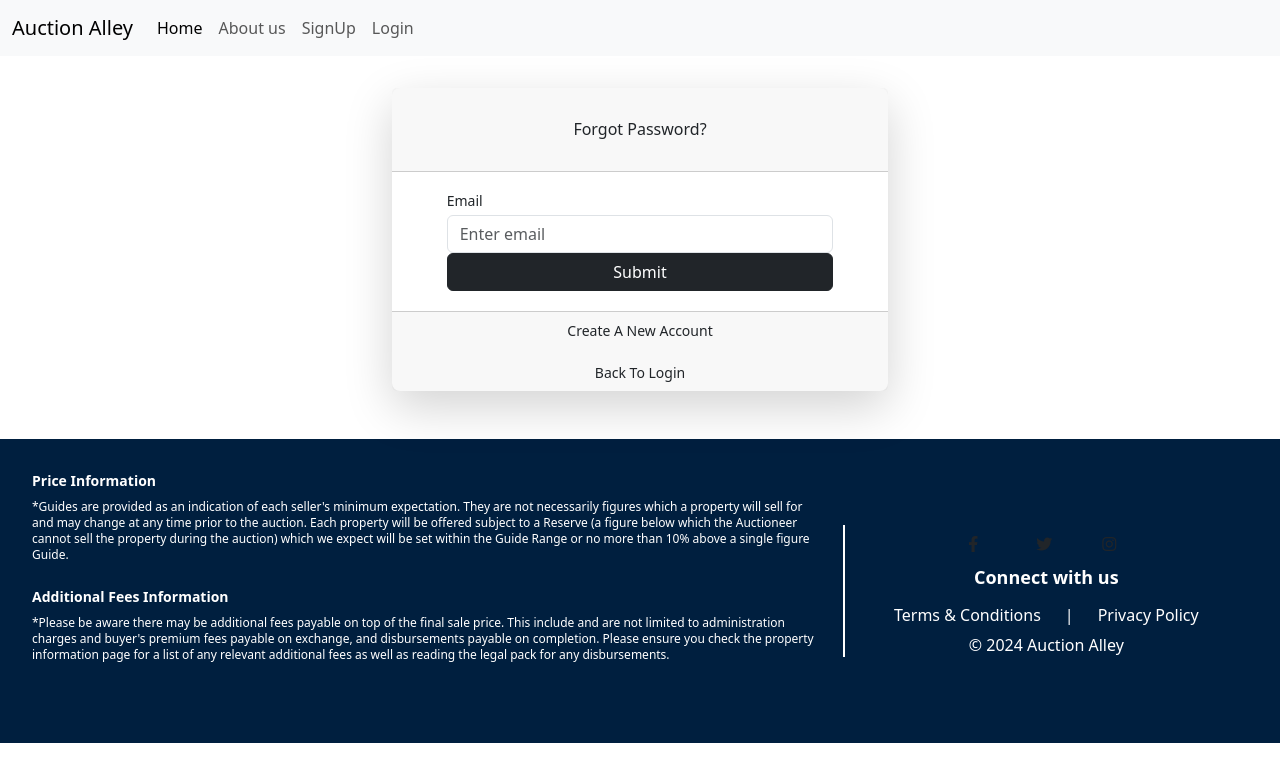
After one commit to EntityErrorr/Auction-Alley, a Django app: page /password_reset/ in a window 1280 px wide. The commit adds this page. Shown: the top 782 px of the page. Run offline with Django 5.2, Linux system fonts and the light colour scheme.

Commit message:
Password_reset

```diff
--- a/AuctionAlley/settings.py
+++ b/AuctionAlley/settings.py
@@ -12,6 +12,7 @@ https://docs.djangoproject.com/en/5.0/ref/settings/
 
 from pathlib import Path
 import environ
+import os
 env=environ.Env()
 environ.Env.read_env()
 
@@ -66,7 +67,7 @@ MEDIA_URL = '/media/'
 TEMPLATES = [
     {
         'BACKEND': 'django.template.backends.django.DjangoTemplates',
-        'DIRS': ['templates'],
+        'DIRS': [os.path.join(BASE_DIR, 'templates')],
         'APP_DIRS': True,
         'OPTIONS': {
             'context_processors': [
--- /dev/null
+++ b/User/templates/password_reset.html
@@ -0,0 +1,66 @@
+
+{% extends "basee.html" %}
+{% block content %}
+    <div class="form-content my-3 p-3">
+        <div class="container">
+            <div class="row justify-content-center">
+                <div class="col-lg-5">
+                    <div class="card shadow-lg border-0 rounded-lg mt-0 mb-3">
+                        <div class="card-header justify-content-center">
+                            <div id="error_div"></div>
+                            <h3 class="font-weight-light my-4 text-center">Forgot Password?</h3>
+                        </div>
+                        {% if form.errors %}
+                            <div class="alert alert-danger alert-dismissible" role="alert">
+                                <div id="form_errors">
+                                    {% for key, value in form.errors.items %}
+                                        <strong>{{ value }}</strong>
+                                    {% endfor %}
+                                </div>
+                                <button type="button" class="close" data-dismiss="alert" aria-label="Close">
+                                    <span aria-hidden="true">&times;</span>
+                                </button>
+                            </div>
+                        {% endif %}
+                        {% if success_message %}
+                            <div class="alert alert-success alert-dismissible" role="alert">
+                                {{ success_message }}
+                                <button type="button" class="close" data-dismiss="alert" aria-label="Close">
+                                    <span aria-hidden="true">&times;</span>
+                                </button>
+                            </div>
+                        {% endif %}
+                        <div class="card-body">
+                            <form method="POST">
+                                {% csrf_token %}
+                                <div class="form-row">
+                                    <div class="col-md-10 offset-md-1">
+                                        <div class="form-group">
+                                            <label class="small mb-1" for="id_email">Email</label>
+                                            <input type="email" name="email" class="form-control"
+                                                   autocomplete="email" maxlength="254" required id="id_email"
+                                                   placeholder="Enter email">
+                                        </div>
+                                    </div>
+                                </div>
+                                <div class="form-row">
+                                    <div class="col-md-10 offset-md-1">
+                                        <div class="form-group mt-0 mb-1">
+                                            <button type="submit" class="col-md-12 btn btn-dark">Submit</button>
+                                        </div>
+                                    </div>
+                                </div>
+                            </form>
+                        </div>
+                        <div class="card-footer text-center">
+                            <div class="small">
+                                <a href="{% url 'User:register' %}">Create A New Account</a><br><br>
+                                <a href="{% url 'User:user_login' %}">Back To Login</a><br>
+                            </div>
+                        </div>
+                    </div>
+                </div>
+            </div>
+        </div>
+    </div>
+{% endblock content %}
--- /dev/null
+++ b/User/templates/password_reset_subject.txt
@@ -0,0 +1,3 @@
+
+
+Password reset
--- a/User/urls.py
+++ b/User/urls.py
@@ -1,6 +1,10 @@
+
+
 from django.urls import path
 from . import views
 from .views import ChangePasswordView
+from django.contrib.auth import views as auth_views
+from .views import ResetPasswordView
 
 app_name = 'User'
 
@@ -15,4 +19,7 @@ urlpatterns = [
     path('otp-verification/', views.otp_verification, name='otp_verification'),
     path('mail-verification/', views.mail_verification, name='mail_verification'),
     path('change_password/', ChangePasswordView.as_view(), name='change_password'),
+    path('password_reset/', ResetPasswordView.as_view(), name='password_reset'),
+    path('password_reset_confirm/<uidb64>/<token>/', auth_views.PasswordResetConfirmView.as_view(template_name='password_reset_confirm.html'), name='password_reset_confirm'),
+    path('password_reset_complete/', auth_views.PasswordResetCompleteView.as_view(template_name='password_reset_complete.html'), name='password_reset_complete'),
 ]
--- a/User/views.py
+++ b/User/views.py
@@ -165,6 +165,7 @@ def profile_update_page(request):
     })
 
 # written by sufi
+#view for change password
 from django.contrib.auth.forms import PasswordChangeForm
 from django.contrib.auth.views import PasswordChangeView
 from django.urls import reverse_lazy
@@ -173,3 +174,18 @@ class ChangePasswordView(PasswordChangeView):
     form_class = PasswordChangeForm
     success_url = reverse_lazy('User:user_login')
     template_name = 'change_password.html'
+
+
+# view for reset password
+from django.urls import reverse_lazy
+from django.contrib.auth.views import PasswordResetView
+from django.contrib.messages.views import SuccessMessageMixin
+class ResetPasswordView(SuccessMessageMixin, PasswordResetView):
+    template_name = 'password_reset.html'
+    email_template_name = 'password_reset_email.html'
+    subject_template_name = 'password_reset_subject.txt'
+    success_message = ("We've emailed you instructions for setting your password, " \
+                      "if an account exists with the email you entered. You should receive them shortly." \
+                      " If you don't receive an email, " \
+                      "please make sure you've entered the address you registered with, and check your spam folder.")
+    success_url = reverse_lazy('User:user_login')
```
Also changed, not shown: User/templates/login.html (+6 -9 lines), User/templates/password_reset_complete.html (added, +17 -0 lines), User/templates/password_reset_confirm.html (added, +105 -0 lines), User/templates/password_reset_email.html (added, +14 -0 lines), db.sqlite3.
